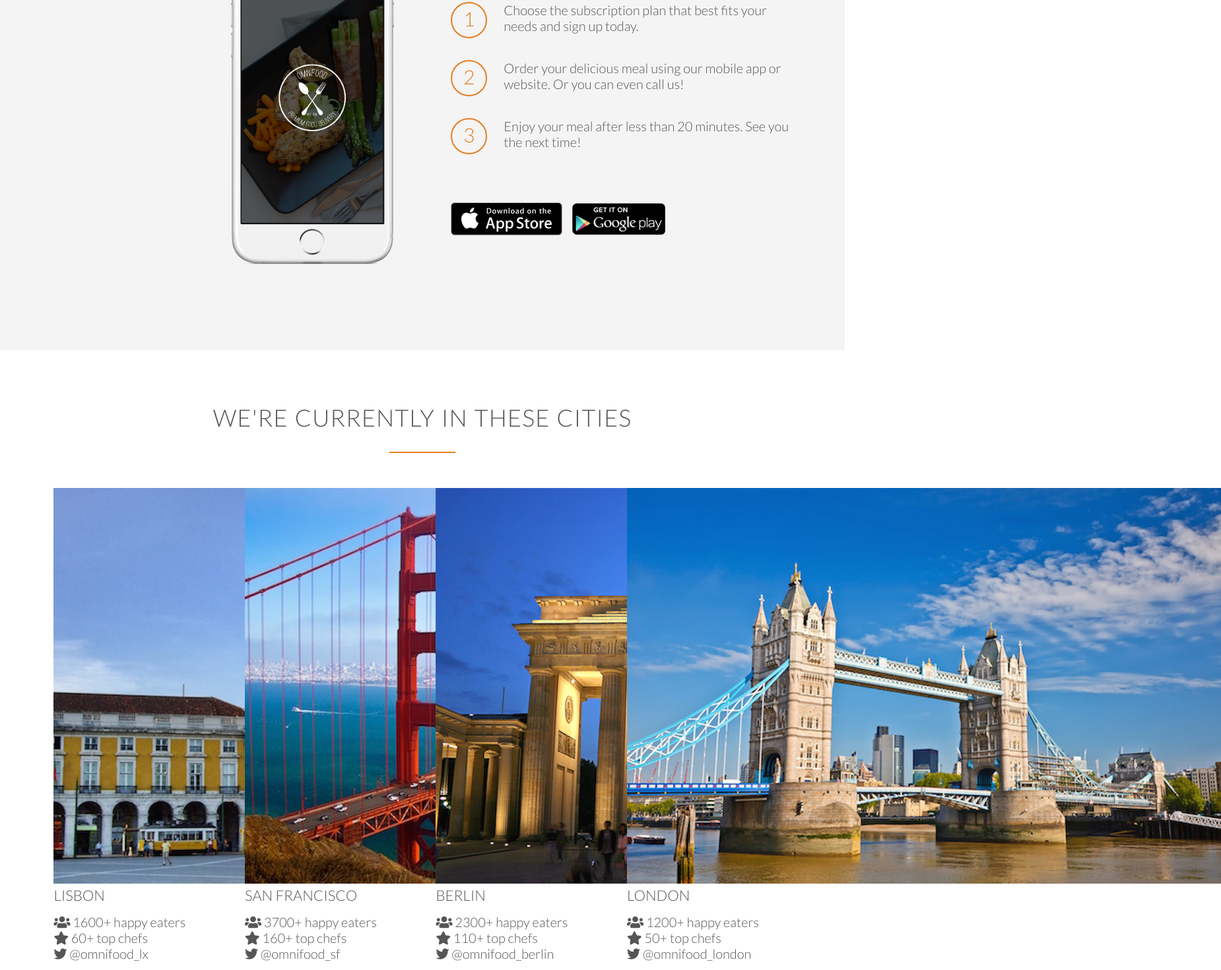
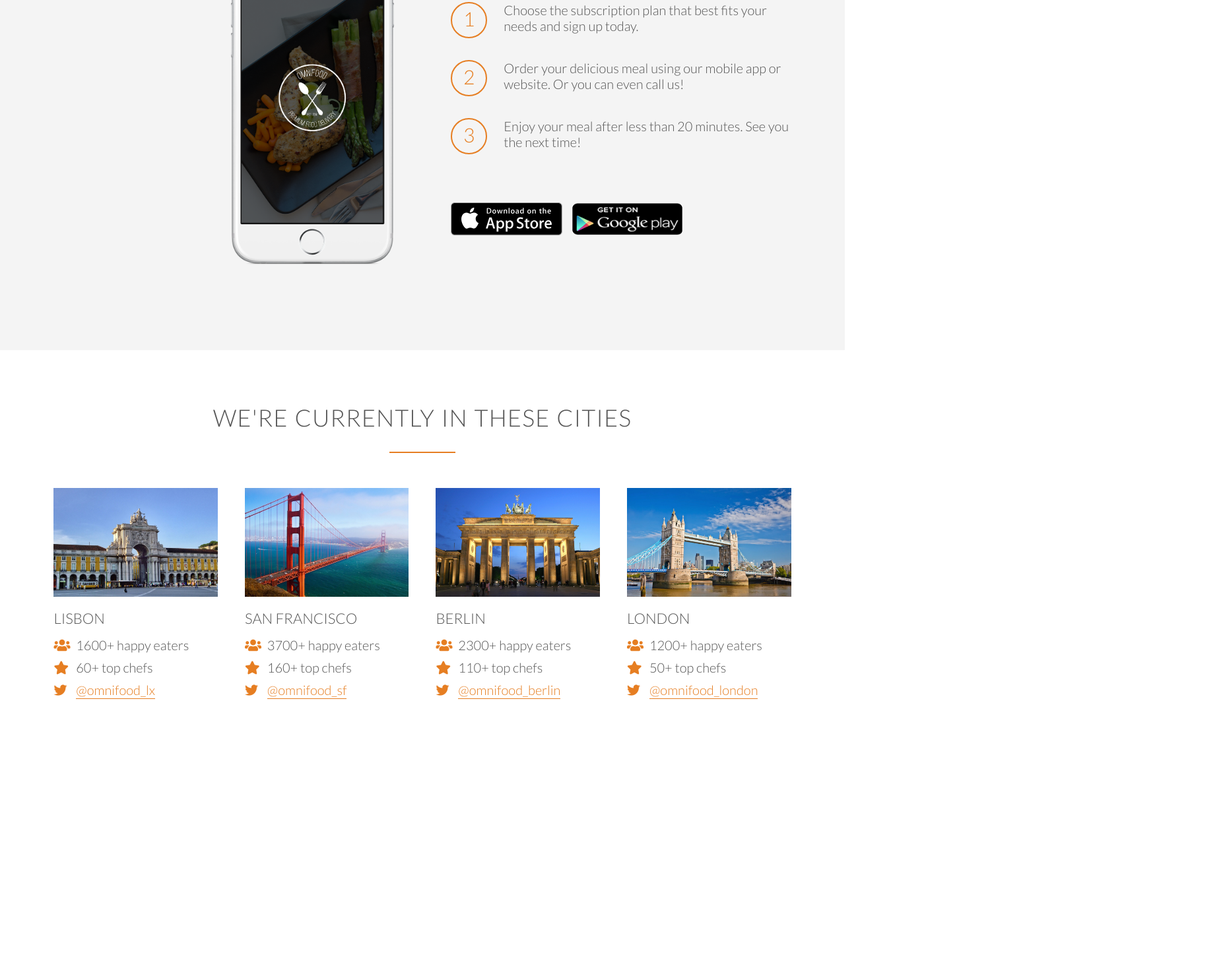
Before and after one commit to MarcOrdan/Html5-Css3-Basics, a plain HTML site: page index.html in a window 1280 px wide. Shown: the part 2329-3800 px from the top of the page at 66% size, 1850 px wide, since content can reach past the window. After the commit the page ends 3500 px from the top, so only its background shows below. Drawn offline with Linux system fonts and the light colour scheme.

Commit message:
added styles in cities section

```diff
--- a/index.html
+++ b/index.html
@@ -161,8 +161,8 @@
                     <p>Enjoy your meal after less than 20 minutes. See you the next time!</p>
                 </div>
 
-                <a href="#" class="button-app"><img src="/Assets/download-app.svg" alt="App Store Button"></a>
-                <a href="#" class="button-app"><img src="/Assets/download-app-android.png" alt="Play Store Button"></a>
+                <a href="#" class="button-app"><img src="/Assets/download-app.svg" alt="App Store Button" class="appstore"></a>
+                <a href="#" class="button-app"><img src="/Assets/download-app-android.png" alt="Play Store Button" id="playstore"></a>
             </div>
         </div>
     </section>
@@ -185,7 +185,7 @@
                 </div>
                 <div class="city-feature">
                     <i class="fab fa-twitter"></i>
-                    @omnifood_lx
+                    <a href="#">@omnifood_lx</a>
                 </div>
             </div>
             <div class="col span-1-of-4 box">
@@ -201,7 +201,7 @@
                 </div>
                 <div class="city-feature">
                     <i class="fab fa-twitter"></i>
-                    @omnifood_sf
+                    <a href="#">@omnifood_sf</a>
                 </div>
             </div>
             <div class="col span-1-of-4 box">
@@ -217,7 +217,7 @@
                 </div>
                 <div class="city-feature">
                     <i class="fab fa-twitter"></i>
-                    @omnifood_berlin
+                    <a href="#">@omnifood_berlin</a>
                 </div>
             </div>
             <div class="col span-1-of-4 box">
@@ -233,7 +233,7 @@
                 </div>
                 <div class="city-feature">
                     <i class="fab fa-twitter"></i>
-                    @omnifood_london
+                    <a href="#">@omnifood_london</a>
                 </div>
             </div>
         </div>
--- a/style.css
+++ b/style.css
@@ -111,6 +111,20 @@ h3 {
     padding: 1%;
 }
 
+/* LINKS */
+a:link,
+a:visited{
+    text-decoration: none;
+    color: #e67e22;
+    padding-bottom: 1px;
+    border-bottom: 1px solid #e67e22;
+    transition: border-bottom 0.2s, color 0.2s
+}
+a:hover,
+a:active{
+    color: #555;
+    border-bottom: 1px solid transparent;
+}
 
 /* BUTTONS */
 .btn:link,
@@ -209,7 +223,10 @@ section {
 .fa-calendar-alt,
 .fa-clock,
 .fa-cannabis,
-.fa-utensils {
+.fa-utensils,
+.fa-users,
+.fa-star,
+.fa-twitter {
     color: #e67e22;
 }
 
@@ -304,7 +321,31 @@ section {
     margin-right: 10px;
 }
 
+#playstore{
+    width: 168.75px;
+}
+
+.button-app:link,
+.button-app:visited {
+    border: 0;
+}
+
 /* CITIES SECTION */
 .city-name {
     text-align:left;
 }
+
+.box img {
+    width: 100%;
+    height: auto;
+    margin-bottom: 15px;
+}
+
+.city-feature {
+    margin-bottom: 10px;
+}
+
+.city-feature i {
+    display: inline-block;
+    width: 30px;
+}
```
